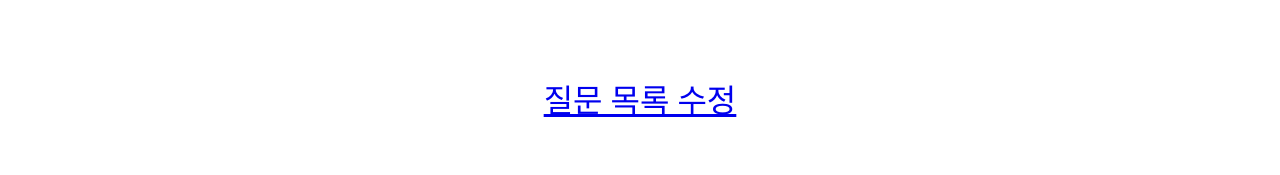
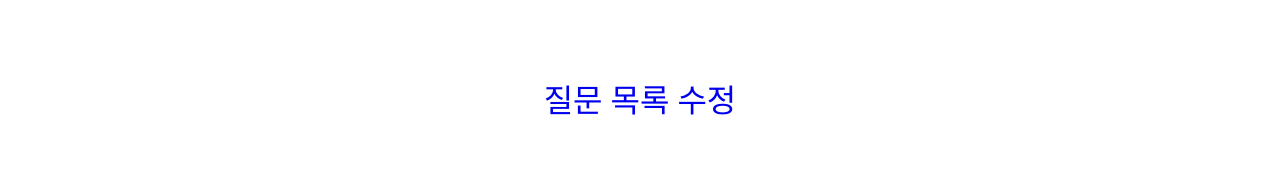
Before and after one commit to HobinLee/interview, a React app: page / in a window 1280 px wide. Shown: the top 175 px of the page. Built offline with nearby package versions, Linux system fonts and the light colour scheme.

Commit message:
feat: media 쿼리 믹스인 만들기

```diff
--- a/src/styles/globalStyle.ts
+++ b/src/styles/globalStyle.ts
@@ -30,6 +30,9 @@ const GlobalStyle = createGlobalStyle`
   h1, h2, h3, h4, h5 ,h6 {
     font-weight: bold;
   }
+  a {
+    text-decoration: none;
+  }
 `;
 
 export default GlobalStyle;
--- a/src/styles/variables.ts
+++ b/src/styles/variables.ts
@@ -20,9 +20,11 @@ export const colors = {
 
 export const borders = {
   round: '50%',
-  small: '2px',
-  normal: '4px',
-  large: '8px',
+  smaller: '0.2rem',
+  small: '0.4rem',
+  normal: '0.8rem',
+  large: '1.2rem',
+  larger: '1.6rem',
   none: '0',
 };
 
```
Also changed, not shown: src/pages/WaitingRoom/mixins.tsx (added, +14 -0 lines).
